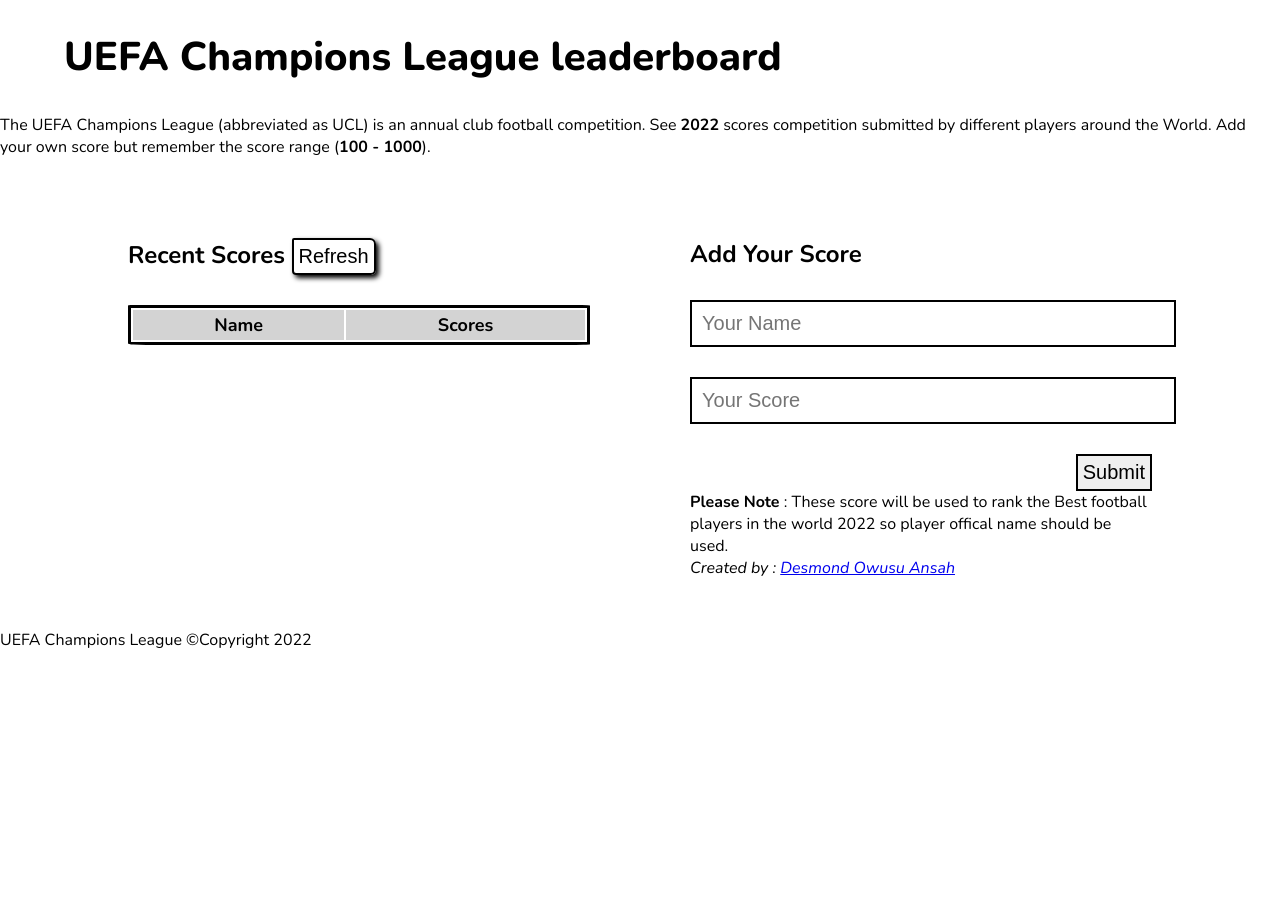
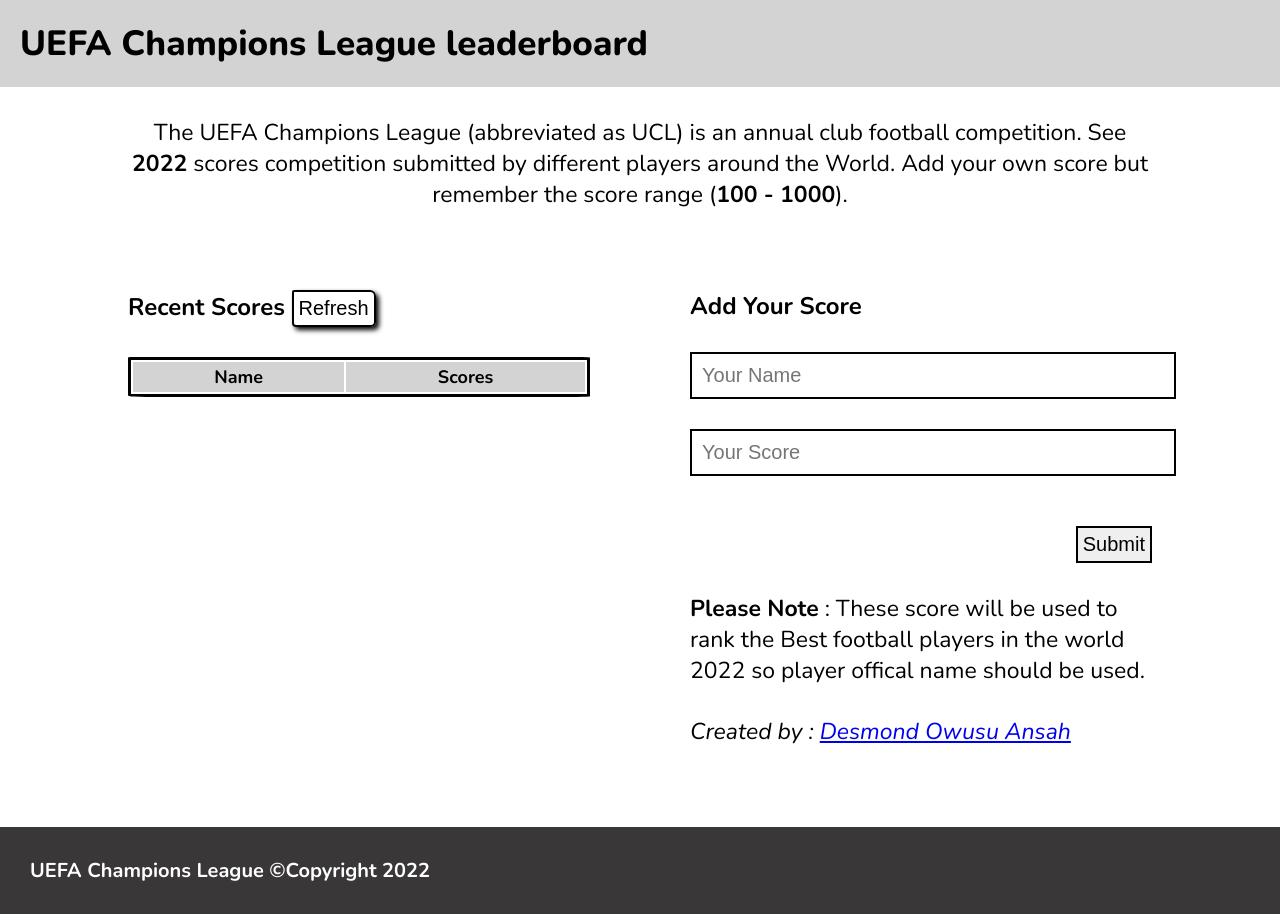
Before and after one commit to Owusu-Desmond/leaderboard, a website built with webpack: page src/index.html in a window 1280 px wide. Before the commit the page ends 800 px from the top, so only its background shows below. Built offline with nearby package versions, Linux system fonts and the light colour scheme; no server answers.

Commit message:
Style footer, header and paragraphs

```diff
--- a/src/style.css
+++ b/src/style.css
@@ -10,8 +10,24 @@
 
 h1 {
   font-weight: 800;
-  font-size: 40px;
-  margin: 30px 5%;
+  font-size: 35px;
+  padding: 20px;
+  margin-bottom: 30px;
+  background-color: lightgray;
+}
+
+p {
+  font-size: 23px;
+}
+
+p.description {
+  width: 80%;
+  margin: 0 auto;
+  text-align: center;
+}
+
+p.text {
+  margin: 30px auto;
 }
 
 h2 {
@@ -92,6 +108,7 @@
   font-size: 20px;
   text-align: center;
   font-weight: 600;
+  margin: 20px auto;
 }
 
 .message.error-message {
@@ -102,8 +119,24 @@
   color: #080;
 }
 
+footer {
+  background-color: #393737;
+  color: #fff;
+  padding: 30px;
+  font-size: 20px;
+  font-weight: 700;
+}
+
 @media screen and (max-width: 768px) {
   .main-content-container {
     grid-template-columns: 1fr;
   }
+
+  h1 {
+    font-size: 24px;
+  }
+
+  p {
+    font-size: 18px;
+  }
 }
```
